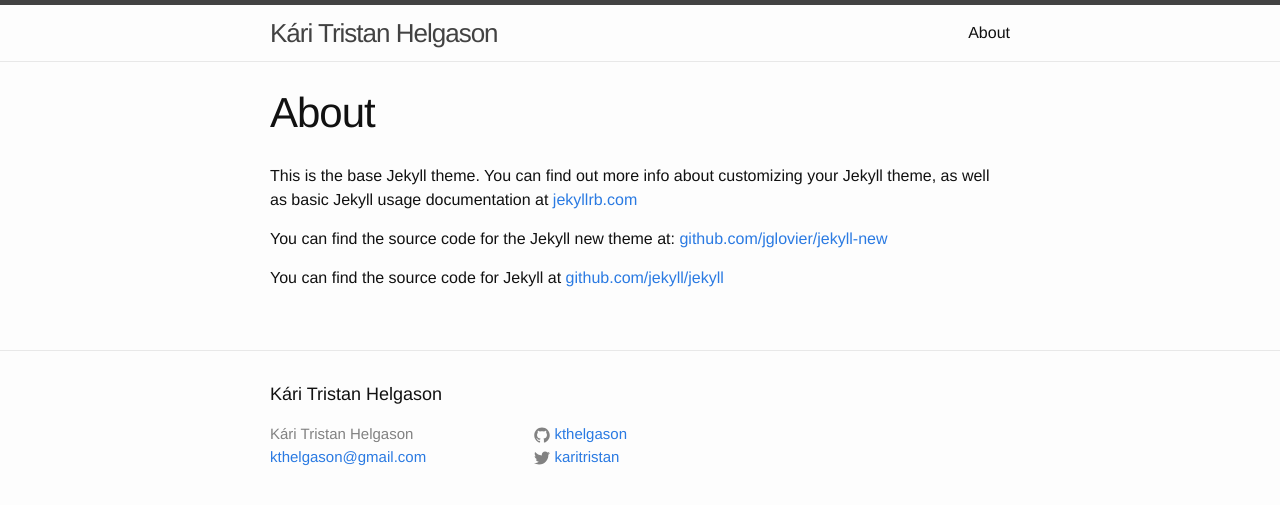
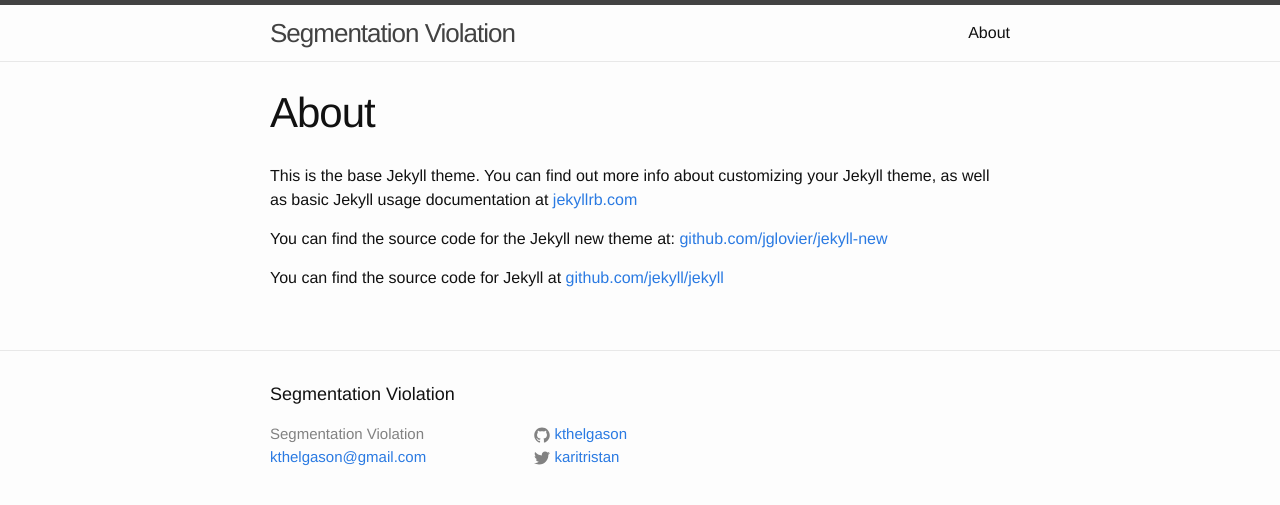
Before and after one commit to kthelgason/blag, a Jekyll site: the page built from about.md, in a window 1280 px wide. Shown: the top 505 px of the page. Built offline with Jekyll 4.4.1, drawn with Linux system fonts in a browser that asks for light colours.

```diff
--- a/_config.yml
+++ b/_config.yml
@@ -1,5 +1,5 @@
 # Site settings
-title: Kári Tristan Helgason
+title: Segmentation Violation
 email: kthelgason@gmail.com
 description: > # this means to ignore newlines until "baseurl:"
 
```
